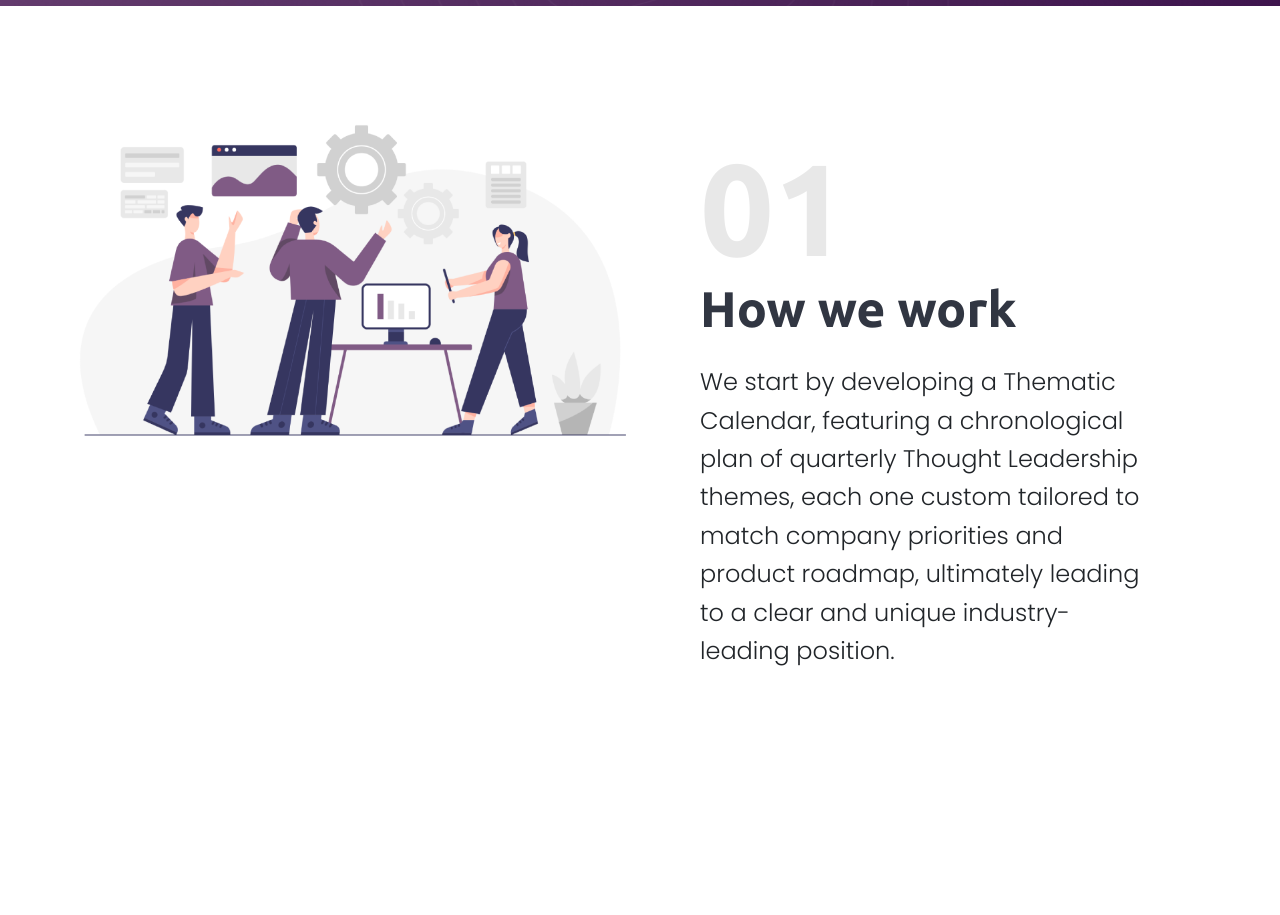
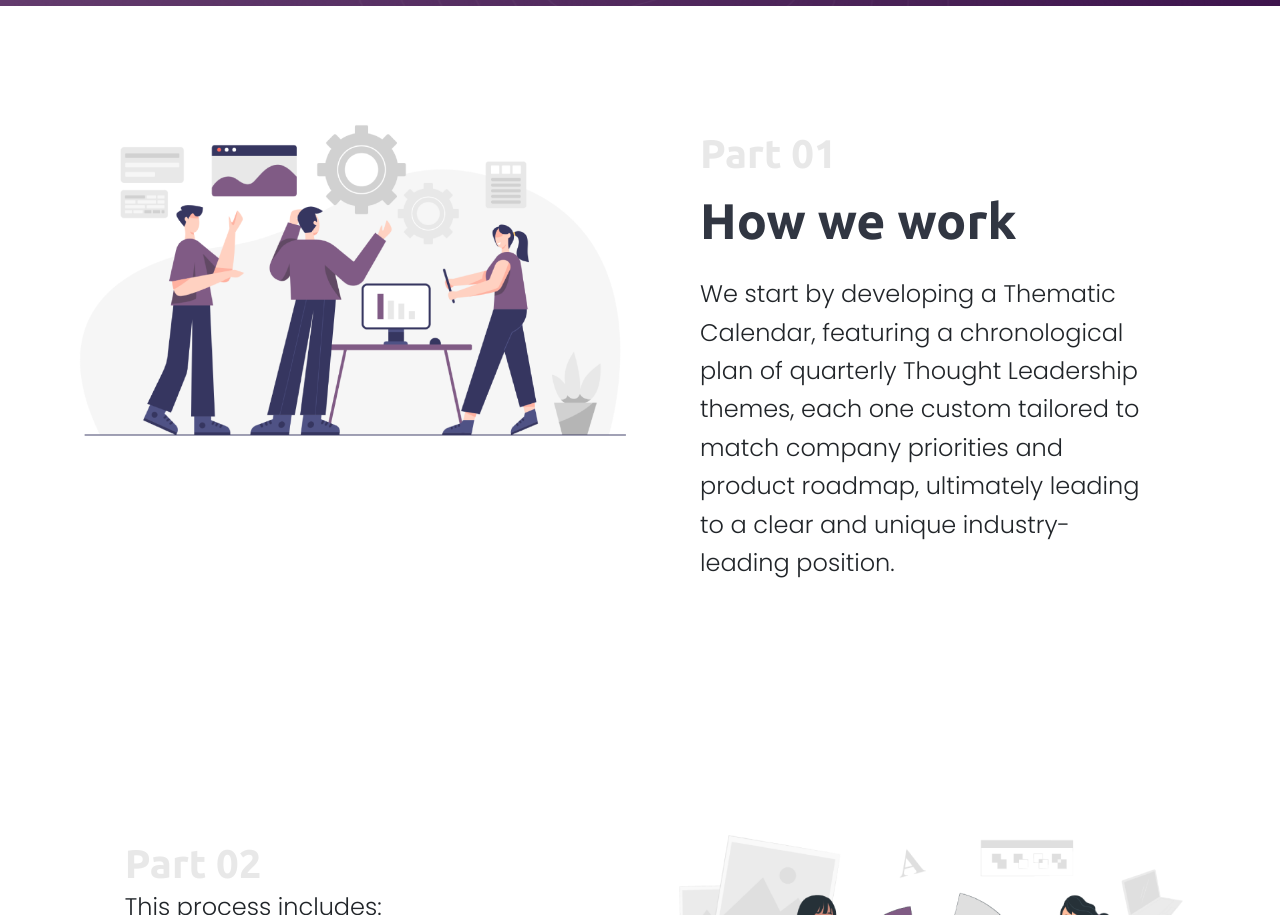
Before and after one commit to AwaisXammin/Persuasion_art, a plain HTML site: page services.html in a window 1280 px wide. Shown: the part 320-1235 px from the top of the page. Drawn offline with nearby package versions, Linux system fonts and the light colour scheme.

Commit message:
Services page 01 to part 01 or 02

```diff
--- a/scss/services.scss
+++ b/scss/services.scss
@@ -10,10 +10,10 @@
     .row {
       .content {
         h3 {
-          font-size: 130px;
+          font-size: 40px;
           font-weight: 800;
           color: #00000017;
-          margin-bottom: -20px;
+          margin-bottom: 0px;
         }
         .inner-content {
           font-size: 18px;
--- a/services.html
+++ b/services.html
@@ -103,7 +103,7 @@
           <!--### Column-2 ###-->
           <div class="col-md-6 col-sm-6 col-12 columns text-column">
             <div class="content">
-              <h3 class="number">01</h3>
+              <h3 class="number">Part 01</h3>
               <h2>How we work</h2>
               <p>
                 We start by developing a Thematic Calendar, featuring a
@@ -139,6 +139,7 @@
           <!--### Column-2 ###-->
           <div class="col-md-6 col-sm-6 col-12 columns text-column">
             <div class="content">
+              <h3 class="number">Part 02</h3>
               <p>This process includes:</p>
               <div class="requires">
                 <p>
@@ -209,7 +210,7 @@
           <!--### Column-1 ###-->
           <div class="col-md-6 col-sm-6 col-12 columns text-column">
             <div class="content">
-              <h3 class="number">02</h3>
+              <h3 class="number">Part 01</h3>
               <h2>Once the Thematic Calendar is finalized</h2>
               <p>
                 Persuasion Art offers industry-best follow-on project execution
@@ -259,6 +260,7 @@
           <!--### Column-1 ###-->
           <div class="col-md-6 col-sm-6 col-12 columns text-column">
             <div class="content">
+              <h3 class="number">Part 02</h3>
               <div class="points">
                 <p>
                   <i class="fa-solid fa-circle-check"></i
```
Also changed, not shown: css/style.css.
